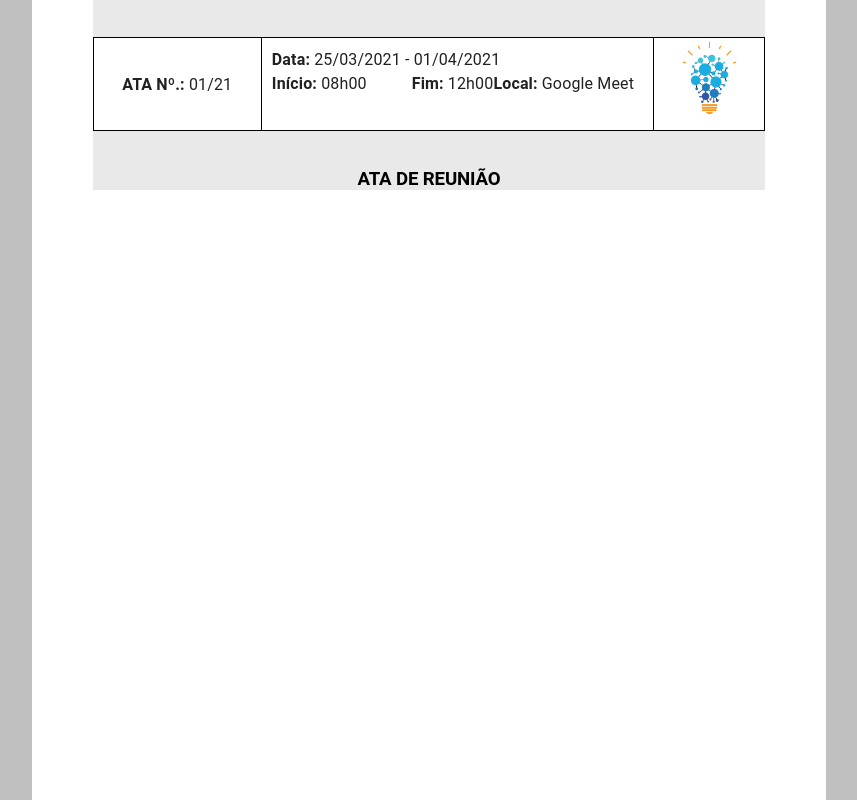
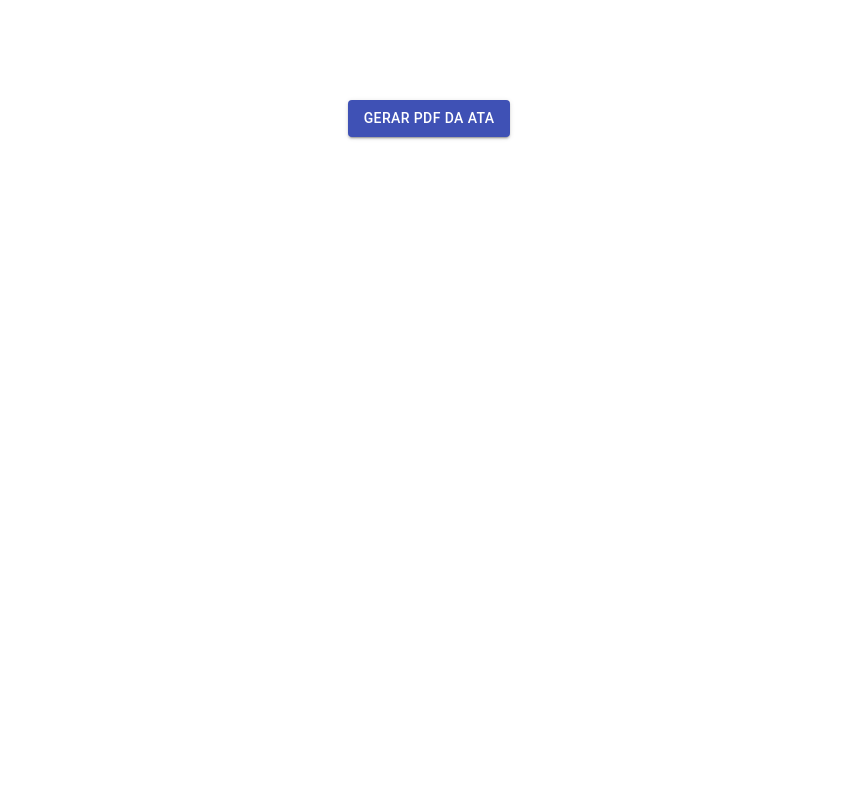
Before and after one commit to BureauTech/ProjectSisatas, a React (Create React App) app in the folder client/: page / in a window 1280 px wide. Shown: the top 800 px of the page, without its empty margins (211-1068 px from the left). Built offline with nearby package versions, Linux system fonts and the light colour scheme.

Commit message:
Add - Exemplo de geração da ATA em PDF

```diff
--- a/client/src/App.js
+++ b/client/src/App.js
@@ -1,9 +1,19 @@
+import { Button } from "@material-ui/core";
 import "./App.css";
 import AtaTemplate from "./components/AtaModel/AtaTemplate";
 
 function App() {
   return (
     <div className="App">
+      <Button
+        color="primary"
+        variant="contained"
+        className="no-print"
+        style={{ marginTop: 100 }}
+        onClick={() => window.print()}
+      >
+        Gerar PDF da ATA
+      </Button>
       <AtaTemplate />
     </div>
   );
--- a/client/src/components/AtaModel/AtaTemplate.css
+++ b/client/src/components/AtaModel/AtaTemplate.css
@@ -1,24 +1,29 @@
-html,
+/* html,
 body {
   padding: 0;
   background-color: silver;
-}
-#root {
+} */
+/* #root {
   background-color: white;
   margin: 0 auto;
   width: 210mm;
   height: 297mm;
   margin-bottom: 10px;
-}
+} */
+/* html,
+body,
+#root,
+.App {
+  width: 100vw;
+  height: 100vh;
+} */
 
 .no-print {
   display: block;
 }
 
-.print,
-.MuiContainer-root {
-  display: block;
-  background-color: rgb(233, 233, 233) !important;
+.print {
+  display: none !important;
   width: 178mm !important;
   padding: 0 !important;
   margin: 0 auto;
--- a/client/src/components/AtaModel/AtaTemplate.js
+++ b/client/src/components/AtaModel/AtaTemplate.js
@@ -1,8 +1,16 @@
 import { Container, Grid, Typography } from "@material-ui/core";
-import AtaHeader from "./Header";
 import logo from "../../assets/images/BureauTechFundoBranco-01.png";
+import denisSign from "../../assets/images/signTest/denis.png";
+import biaSign from "../../assets/images/signTest/bia.png";
+import jpSign from "../../assets/images/signTest/jp.png";
 import "./AtaTemplate.css";
 import "./printConfig.css";
+import AtaHeader from "./Header";
+import Participantes from "./Participantes";
+import Pauta from "./Pauta";
+import Observacoes from "./Observacoes";
+import Assunto from "./Assunto";
+import Assinaturas from "./Assinaturas";
 
 const AtaTemplate = () => {
   const id = "01/21";
@@ -10,6 +18,60 @@ const AtaTemplate = () => {
   const inicio = "08h00";
   const fim = "12h00";
   const local = "Google Meet";
+  const tema = "Gerenciador de ATAS";
+  const listaParticipantes = [
+    {
+      nome: "Denis Ferreira Lima",
+      cargo: "Desenvolvedor",
+      area: "BureauTech",
+      email: "denis@bureautech.com",
+      telefone: "+55 (12) 991234567",
+      assinatura: denisSign,
+    },
+    {
+      nome: "Beatriz Coutinho",
+      cargo: "Desenvolvedor",
+      area: "BureauTech",
+      email: "bia@bureautech.com",
+      telefone: "+55 (12) 997654321",
+      assinatura: biaSign,
+    },
+    {
+      nome: "João Pedro Santos",
+      cargo: "Master",
+      area: "BureauTech",
+      email: "jp@bureautech.com",
+      telefone: "+55 (12) 995746321",
+      assinatura: jpSign,
+    },
+  ];
+  const pauta =
+    "Na presente reunião foi requisitado que fosse estudado e desenvolvido um meio de exportar a ATA para PDF";
+  const observacoes = [
+    "Deve ser disponibilizada cópia da Ata de Reunião para os participantes e envolvidos",
+    "O campo PRAZO define as datas de entrega das solicitações por parte dos responsáveis definidos no campo RESPONSÁVEL.",
+  ];
+  const assuntos = [
+    {
+      id: 1,
+      assunto: "Exportar HTML para PDF",
+      responsavel: "Denis Lima",
+      prazo: "28/03/2021",
+    },
+    {
+      id: 2,
+      assunto: "Auxiliar na criação do HTML",
+      responsavel: "Beatriz Coutinho",
+      prazo: "28/03/2021",
+    },
+    {
+      id: 3,
+      assunto: "Validar e remover impedimentos",
+      responsavel: "João Pedro",
+      prazo: "28/03/2021",
+    },
+  ];
+
   const dados = {
     id: id,
     data: data,
@@ -17,11 +79,17 @@ const AtaTemplate = () => {
     fim: fim,
     local: local,
     logo: logo,
+    tema: tema,
+    listaParticipantes: listaParticipantes,
+    pauta: pauta,
+    observacoes: observacoes,
+    assuntos: assuntos,
   };
   return (
-    <Container className="print">
+    <Container>
+      <Container className="print page">
         <AtaHeader dados={dados} />
-      <Grid>
+        <Grid container justify="center" style={{ height: "1.25cm" }}>
           <Typography
             variant="h2"
             style={{ fontSize: "14pt", fontWeight: "bold" }}
@@ -29,6 +97,19 @@ const AtaTemplate = () => {
             ATA DE REUNIÃO
           </Typography>
         </Grid>
+        <Participantes dados={dados} />
+        <Pauta dados={dados} />
+        <Observacoes dados={dados} />
+        <Assunto dados={dados} />
+      </Container>
+      <Container className="print page second">
+        <Grid container justify="flex-start">
+          <Typography style={{ fontSize: "12pt" }}>
+            <strong>Continuação da Ata nº.: {dados.id}</strong>
+          </Typography>
+          <Assinaturas dados={dados} />
+        </Grid>
+      </Container>
     </Container>
   );
 };
--- a/client/src/components/AtaModel/printConfig.css
+++ b/client/src/components/AtaModel/printConfig.css
@@ -1,57 +1,34 @@
 @page {
   size: A4;
-  margin: 0 auto;
+  margin: 0;
   padding: 0;
 }
+
 @media print {
+  * {
+    font-family: "Roboto", "Helvetica", "Arial", sans-serif;
+    line-height: 1.43;
+  }
   html,
   body {
     padding: 0;
-    background-color: silver;
+    height: 10px;
   }
-  /* } */
-  /* #root {
-    background-color: white;
-    box-shadow: inset 0 0 0 1000px silver;
-    margin: 0;
-    width: 210mm;
-    height: 297mm;
-    margin-bottom: 10px;
-  } */
 
   .no-print {
-    display: none;
+    display: none !important;
   }
-}
-/*
-  .print,
-  .MuiContainer-root {
-    display: block; */
-/* box-shadow: inset 0 0 0 1000px gold; */
-/* background-color: rgb(233, 233, 233) !important;
-    width: 178mm !important;
-    padding: 0 !important;
-    margin: 0 auto;
+  .blue {
+    box-shadow: inset 1px 1px 10px 100px #c6d9f1 !important;
   }
-
-  .header-print { */
-/* margin-top: 1.25cm; */
-/* height: 4.44cm;
+  .page {
+    page-break-after: always;
   }
-  .hd1 {
-    border-right: 0px !important;
+  .print {
+    margin-top: 0.5cm;
+    display: block !important;
   }
-
-  .main-print {
-    margin-top: 0;
-    border: 1px solid black;
-    padding-top: 0;
+  .second {
+    margin-top: 1.25cm;
   }
-  h2 {
-    margin: 0;
-  }
-  .header-content {
-    border: 1px solid black;
-    height: 2.42cm;
-  }
-} */
+} ;
```
Also changed, not shown: 1 other file (tests, documents, lock files or other folders). Lines whose indentation alone changed are shown as unchanged.
